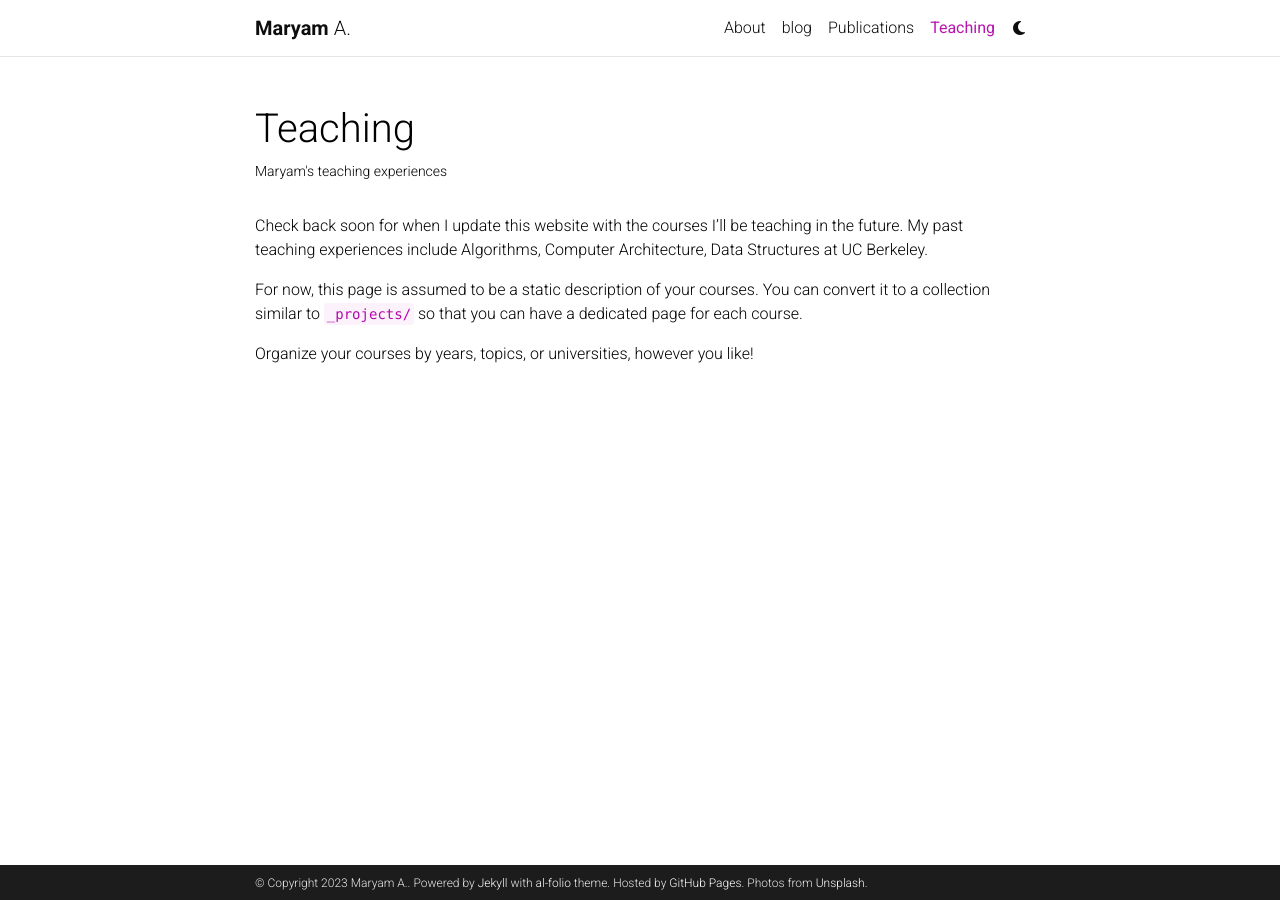
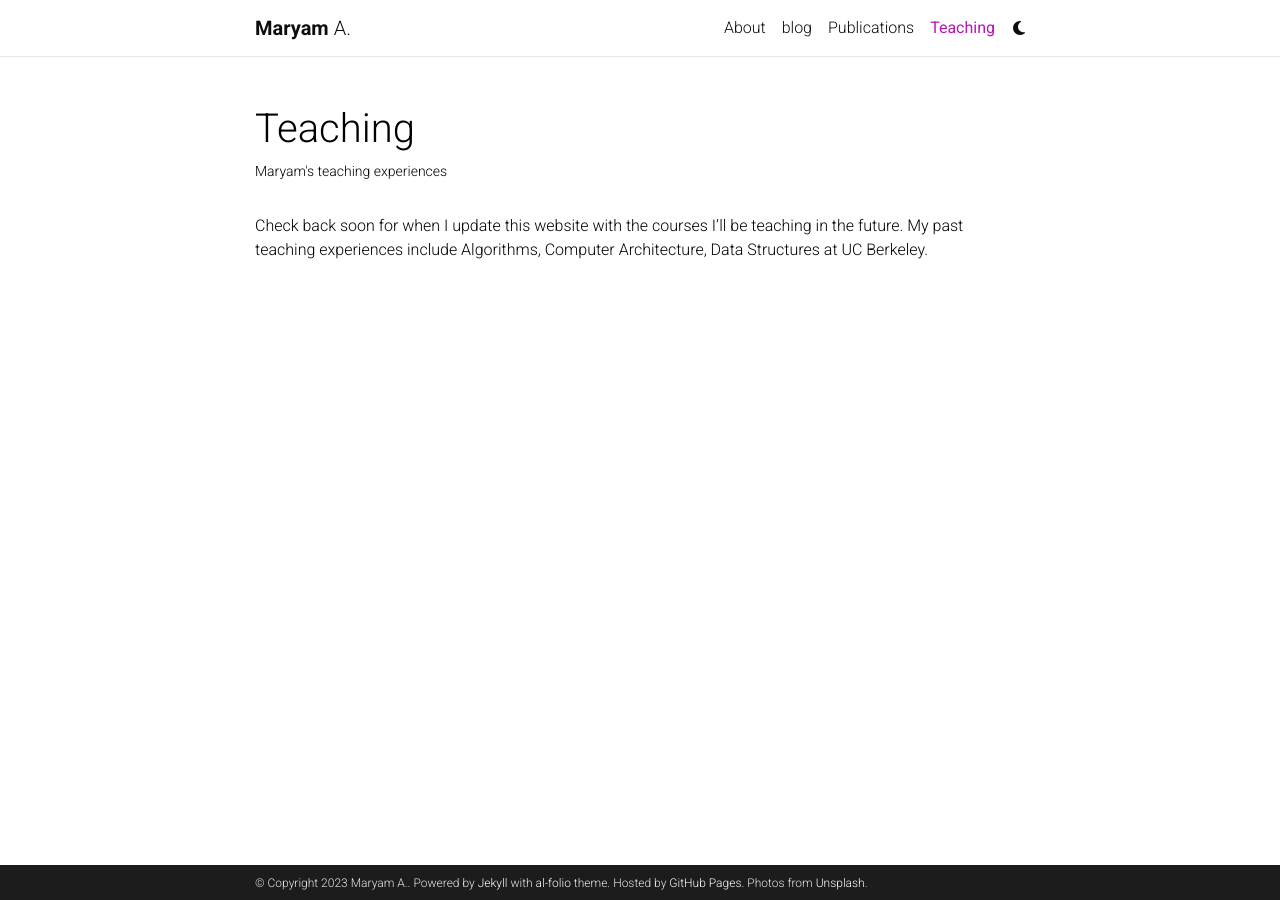
Before and after one commit to sweetbeet/azmandian.github.io, a Jekyll site: the page built from _pages/teaching.md, in a window 1280 px wide. Built offline with Jekyll 4.4.1, drawn with Linux system fonts in a browser that asks for light colours; comment, search, counter and statistics services are not loaded; a style sheet for code colours, icons or effects is not loaded.

Commit message:
commented more

```diff
--- a/_pages/teaching.md
+++ b/_pages/teaching.md
@@ -9,6 +9,4 @@
 
 Check back soon for when I update this website with the courses I'll be teaching in the future. My past teaching experiences include Algorithms, Computer Architecture, Data Structures at UC Berkeley.
 
-For now, this page is assumed to be a static description of your courses. You can convert it to a collection similar to `_projects/` so that you can have a dedicated page for each course.
-
-Organize your courses by years, topics, or universities, however you like!
+[//]: # (For now, this page is assumed to be a static description of your courses. You can convert it to a collection similar to `_projects/` so that you can have a dedicated page for each course. Organize your courses by years, topics, or universities, however you like!)
```
